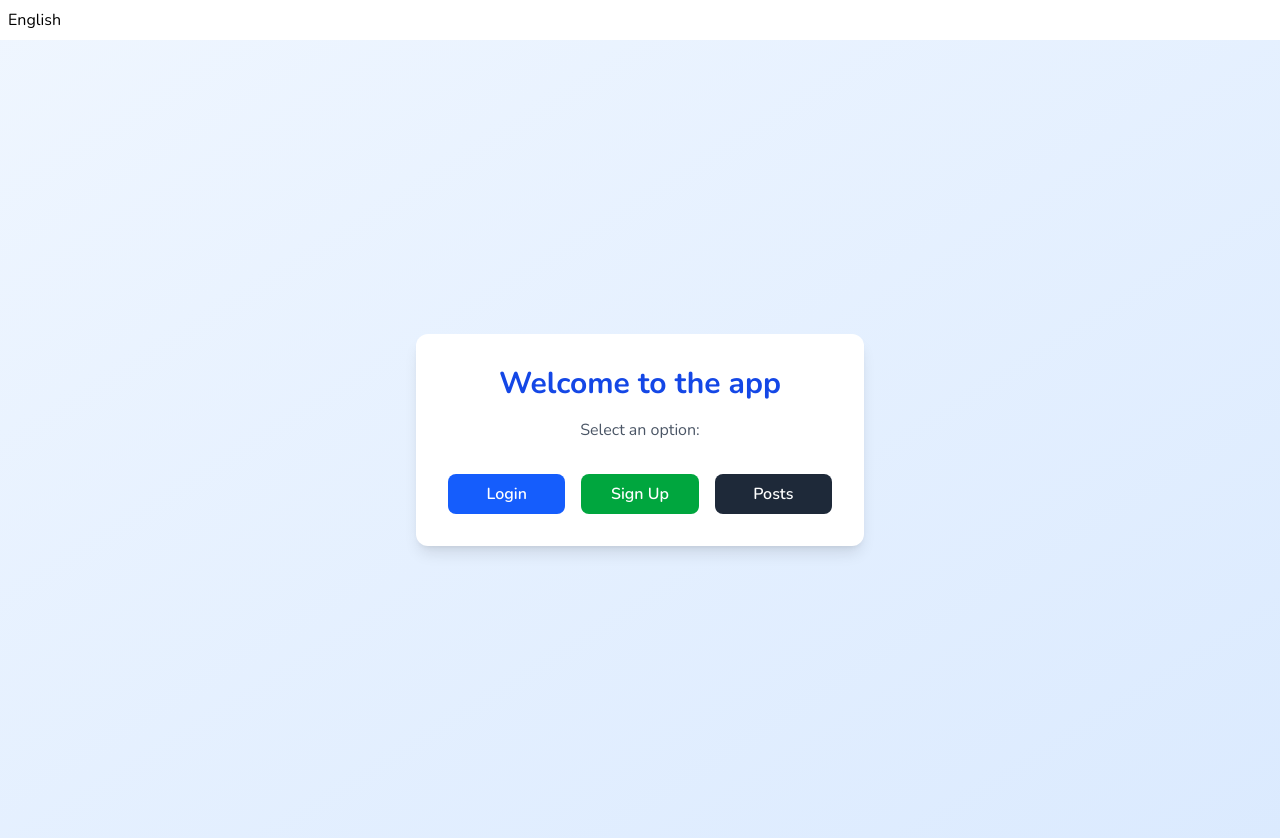
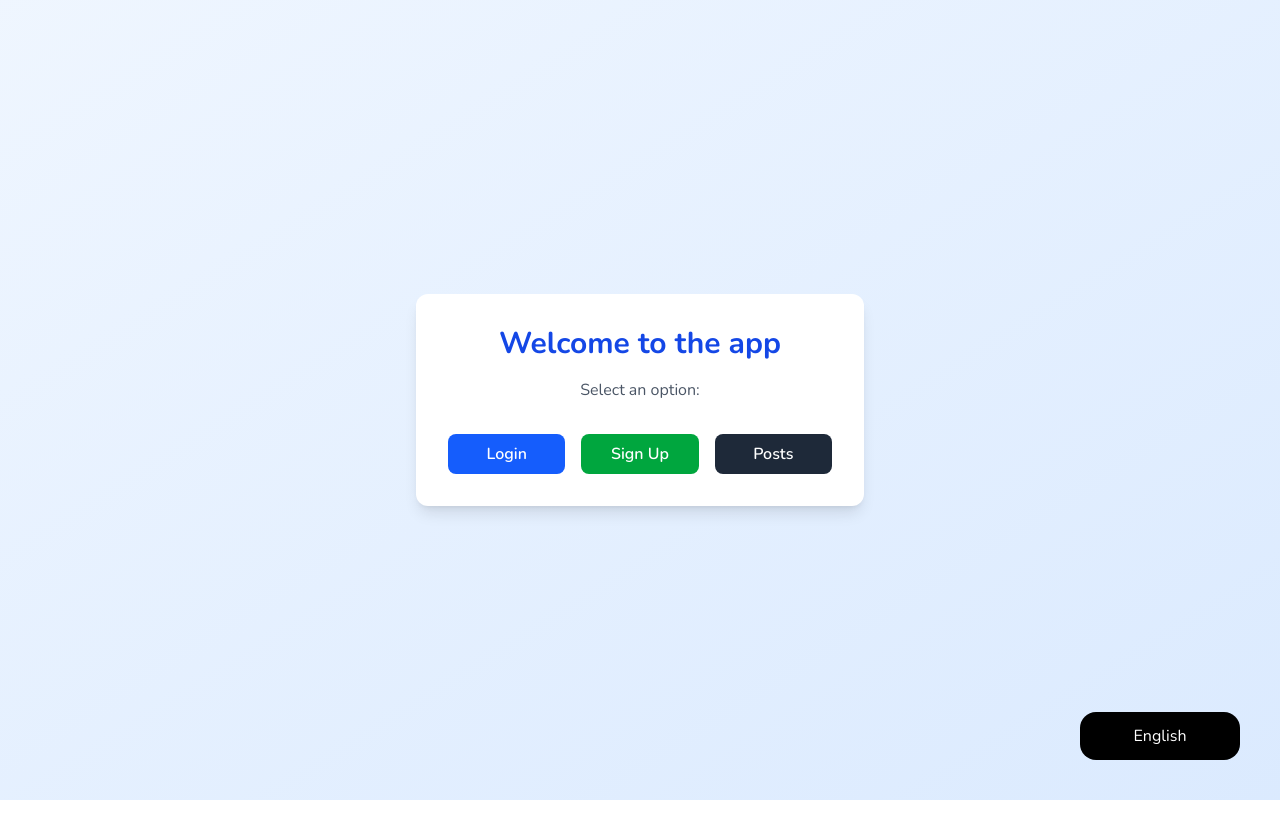
Before and after one commit to sameerkali/ucf-user, a React (Vite) app: page / in a window 1280 px wide. After the commit the page ends 800 px from the top, so only its background shows below. Built offline with nearby package versions, Linux system fonts and the light colour scheme.

Commit message:
feat: implement OfflineBanner, InstallBanner, and LanguageToggle components

```diff
--- a/src/App.tsx
+++ b/src/App.tsx
@@ -4,60 +4,17 @@ import PostsPage from "./pages/PostsPage";
 import LoginPage from "./pages/LoginPage";
 import SignupPage from "./pages/SignupPage";
 import NotFoundPage from "./pages/NotFoundPage";
-import useOnlineStatus from "./hooks/useOnlineStatus";
-import usePWAInstallPrompt from "./hooks/usePWAInstallPrompt";
-import { useTranslation } from "react-i18next";
+
+import OfflineBanner from "./components/OfflineBanner";
+import InstallBanner from "./components/InstallBanner";
+import LanguageToggle from "./components/LanguageToggle";
 
 export default function App() {
-  const isOnline = useOnlineStatus();
-  const { isInstallable, promptInstall } = usePWAInstallPrompt();
-  const { t, i18n } = useTranslation();
-
-  const toggleLanguage = () => {
-    i18n.changeLanguage(i18n.language === "en" ? "hi" : "en");
-  };
-
   return (
     <BrowserRouter>
-      {/* Offline banner */}
-      {!isOnline && (
-        <div style={{ background: "orange", padding: "8px", textAlign: "center" }}>
-          ⚠️ {t("offline")}
-        </div>
-      )}
-
-      {/* Install App button */}
-      {isInstallable && (
-        <div style={{ background: "#4CAF50", padding: "8px", textAlign: "center" }}>
-          <button
-            onClick={promptInstall}
-            style={{
-              background: "white",
-              color: "#4CAF50",
-              padding: "8px 16px",
-              borderRadius: "6px",
-              border: "none",
-              cursor: "pointer",
-              fontWeight: "bold"
-            }}
-          >
-            📲 Install App
-          </button>
-        </div>
-      )}
-
-      {/* Top Controls */}
-      <div style={{ display: "flex", justifyContent: "space-between", padding: "8px" }}>
-        {/* Theme Toggle */}
-
-
-        {/* Language Toggle */}
-        <button onClick={toggleLanguage}>
-          {i18n.language === "en" ? "हिन्दी" : "English"}
-        </button>
-      </div>
-
-      {/* Routes */}
+      <OfflineBanner />
+      <InstallBanner />
+      <LanguageToggle />
       <Routes>
         <Route path="/" element={<HomePage />} />
         <Route path="/posts" element={<PostsPage />} />
--- /dev/null
+++ b/src/components/InstallBanner.tsx
@@ -0,0 +1,26 @@
+import usePWAInstallPrompt from "../hooks/usePWAInstallPrompt";
+
+export default function InstallBanner() {
+  const { isInstallable, promptInstall } = usePWAInstallPrompt();
+
+  if (!isInstallable) return null;
+
+  return (
+    <div style={{ background: "#4CAF50", padding: "8px", textAlign: "center" }}>
+      <button
+        onClick={promptInstall}
+        style={{
+          background: "white",
+          color: "#4CAF50",
+          padding: "8px 16px",
+          borderRadius: "6px",
+          border: "none",
+          cursor: "pointer",
+          fontWeight: "bold"
+        }}
+      >
+        📲 Install App
+      </button>
+    </div>
+  );
+}
--- /dev/null
+++ b/src/components/LanguageToggle.tsx
@@ -0,0 +1,17 @@
+import { useTranslation } from "react-i18next";
+
+export default function LanguageToggle() {
+  const { i18n } = useTranslation();
+
+  const toggleLanguage = () => {
+    const newLang = i18n.language === "en" ? "hi" : "en";
+    i18n.changeLanguage(newLang);
+    localStorage.setItem("appLanguage", newLang);
+  };
+
+  return (
+    <button className="absolute px-7 py-3 bg-black text-white rounded-2xl bottom-10 right-10 min-w-[10rem]" onClick={toggleLanguage}>
+      {i18n.language === "en" ? "हिन्दी" : "English"}
+    </button>
+  );
+}
--- /dev/null
+++ b/src/components/OfflineBanner.tsx
@@ -0,0 +1,15 @@
+import { useTranslation } from "react-i18next";
+import useOnlineStatus from "../hooks/useOnlineStatus";
+
+export default function OfflineBanner() {
+  const isOnline = useOnlineStatus();
+  const { t } = useTranslation();
+
+  if (isOnline) return null;
+
+  return (
+    <div style={{ background: "orange", padding: "8px", textAlign: "center" }}>
+      ⚠️ {t("offline")}
+    </div>
+  );
+}
```
